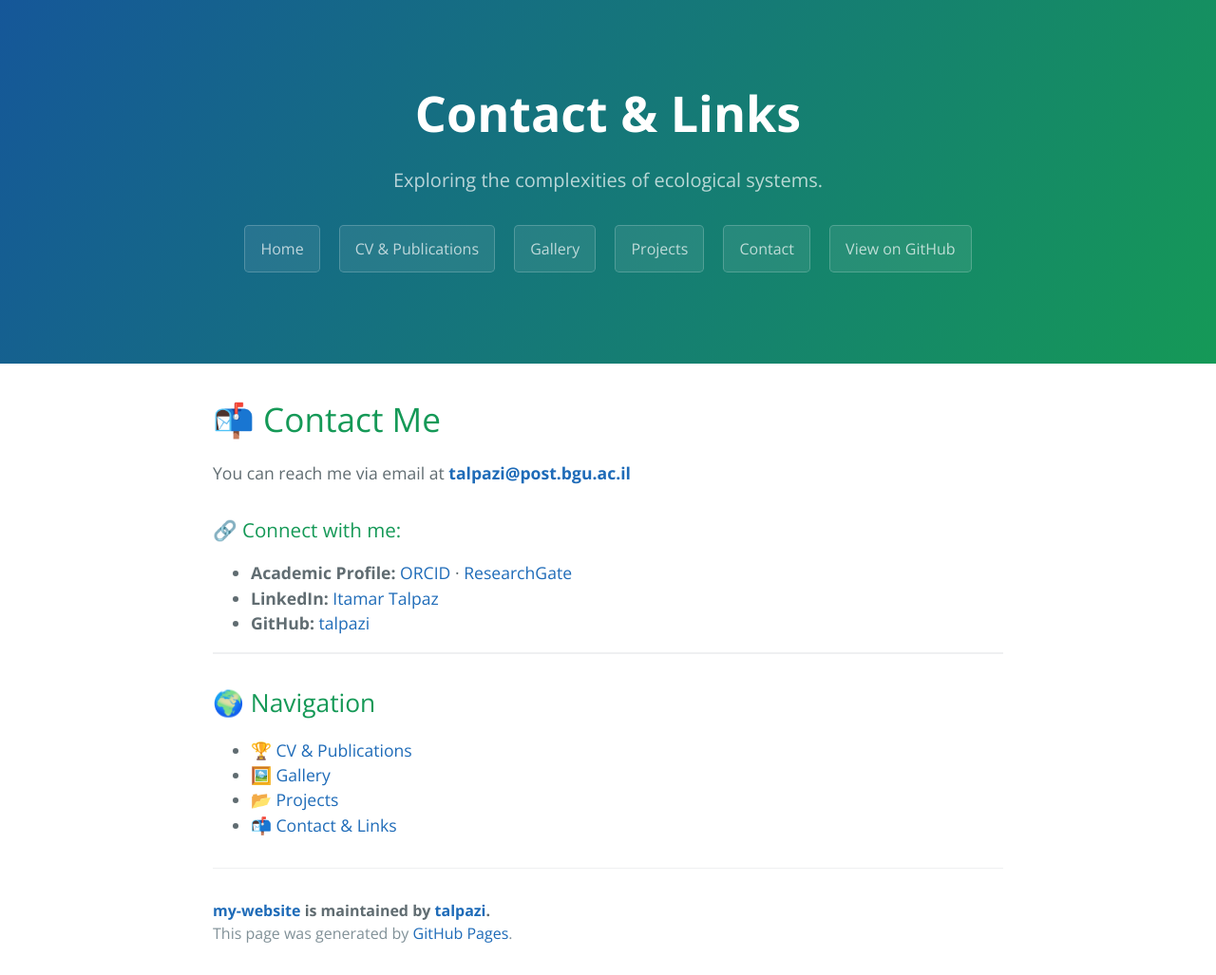
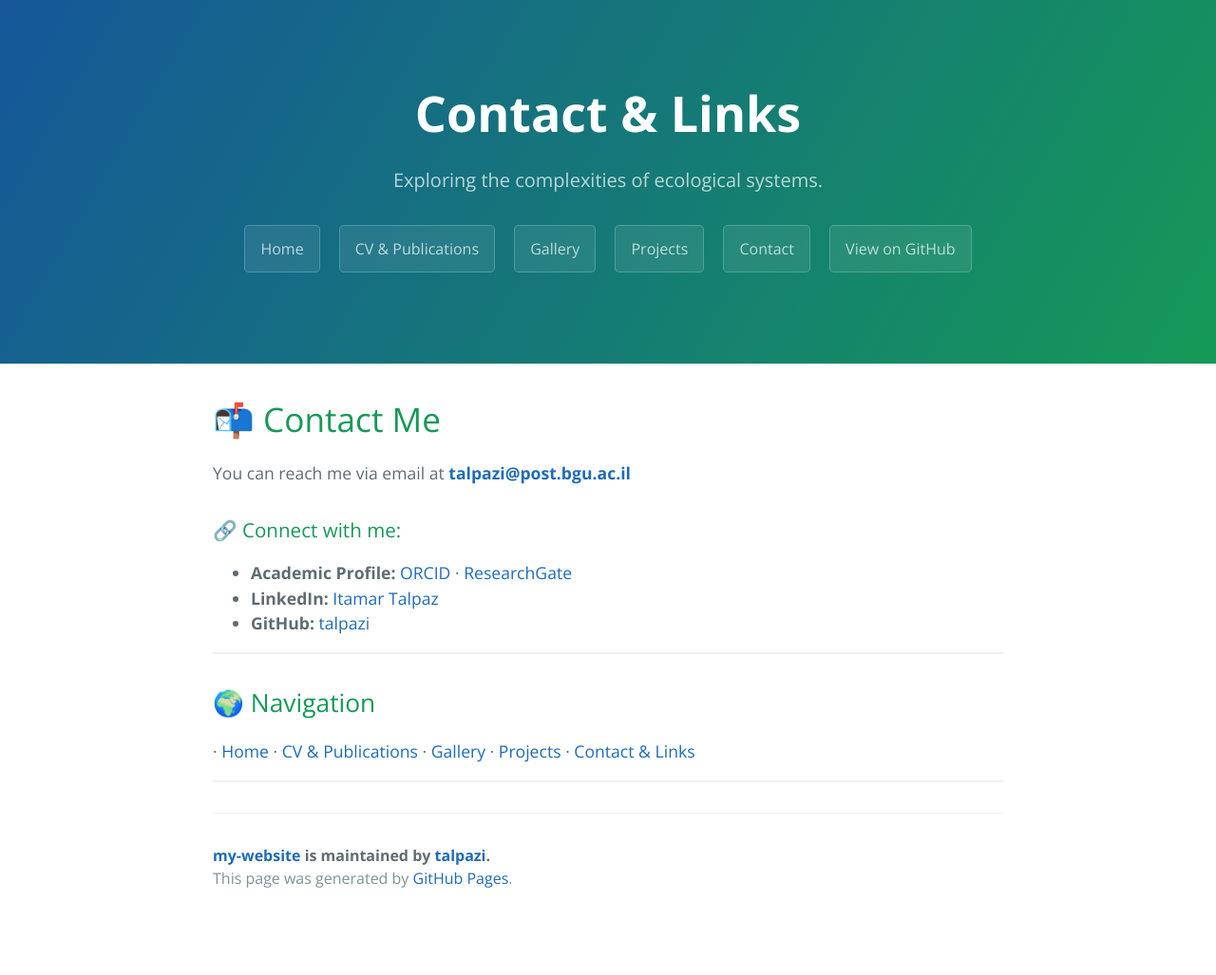
Before and after one commit to talpazi/my-website, a Jekyll site: the page built from contact.md, in a window 1280 px wide. Shown: the whole page at 95% size. Built offline with Jekyll 4.4.1, drawn with Linux system fonts in a browser that asks for light colours; after the commit the page ends 969 px from its top, so only the background shows below that.

Commit message:
Update contact.md

```diff
--- a/contact.md
+++ b/contact.md
@@ -15,7 +15,6 @@ You can reach me via email at **[talpazi@post.bgu.ac.il](mailto:talpazi@post.bgu
 ---
 
 ## 🌍 Navigation
-- [🏆 CV & Publications](cv.md)
-- [🖼️ Gallery](gallery.md)
-- [📂 Projects](projects.md)
-- [📬 Contact & Links](contact.md)
+· [Home](index.md) · [CV & Publications](cv.md) · [Gallery](gallery.md) · [Projects](projects.md) · [Contact & Links](contact.md)
+
+---
```
